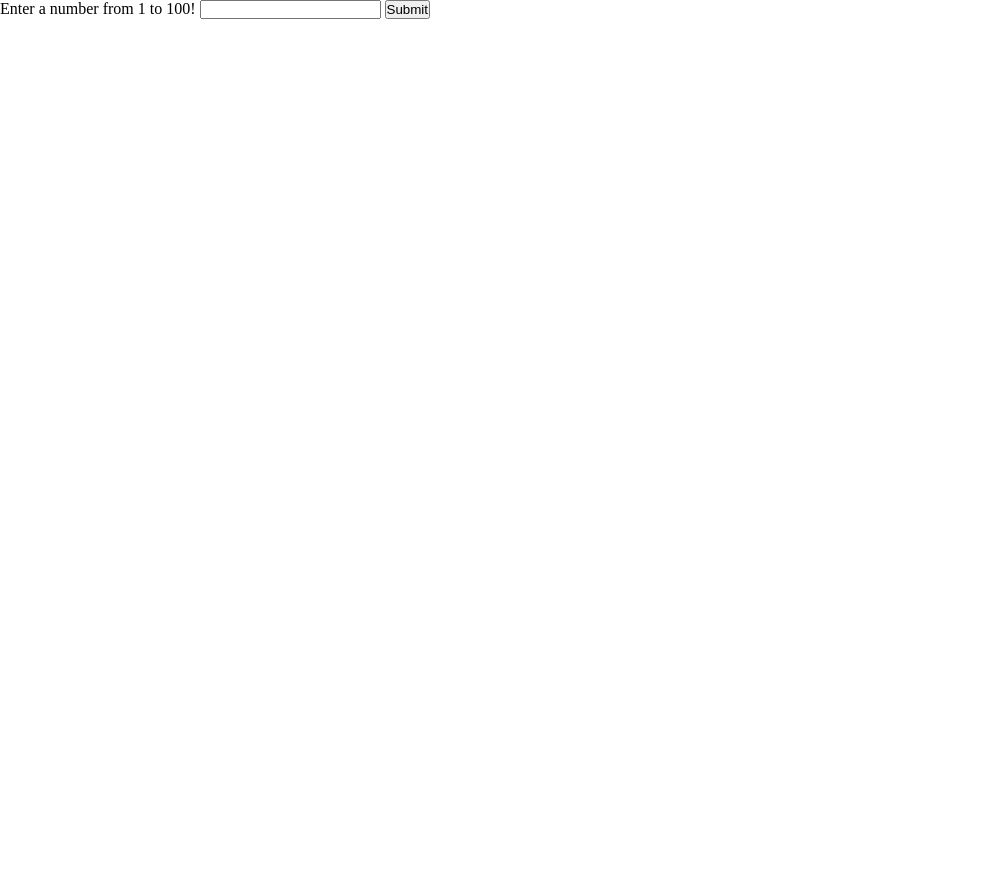
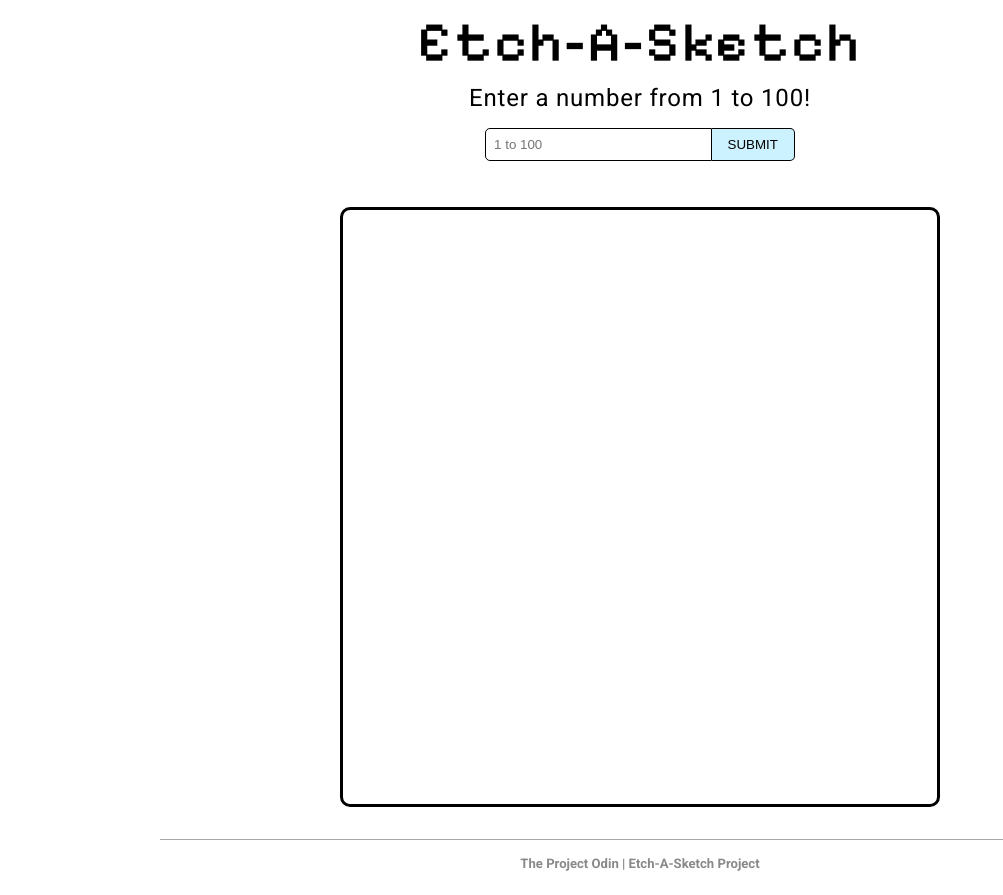
Before and after one commit to lumuellelumelay/etch-a-sketch, a plain HTML site: page index.html in a window 1280 px wide. Shown: the whole page, without its empty margins (0-1003 px from the left). Before the commit the page ends 800 px from the top, so only its background shows below. Drawn offline with Linux system fonts and the light colour scheme.

Commit message:
Added Styles

```diff
--- a/index.html
+++ b/index.html
@@ -4,17 +4,32 @@
     <meta charset="UTF-8">
     <meta name="viewport" content="width=device-width, initial-scale=1.0">
     <link rel="stylesheet" href="style.css">
+    <link href="https://fonts.googleapis.com/css2?family=Pixelify+Sans:wght@400..700&family=Roboto:ital,wght@0,100;0,300;0,400;0,500;0,700;0,900;1,100;1,300;1,400;1,500;1,700;1,900&family=Space+Mono&display=swap" rel="stylesheet">
     <title>Etch-A-Sketch</title>
 </head>
 <body>
-    <div id="input-container">
-        <label for="item"> Enter a number from 1 to 100! </label>
-        <input type="text" id="userInput">
-        <button>Submit</button>
-    </div>
-    <div id="grid-container">
+    <header>
+        <h1 class="hero-title">Etch-A-Sketch</h1>
+    </header>
 
-    </div>
+        <div class="container">
+            <div id="input-container" class="input-container">
+                <label for="item"> Enter a number from 1 to 100! </label>
+                <div class="input-wrapper">
+                    <input type="text" id="userInput" placeholder="1 to 100">
+                    <button>SUBMIT</button>
+                </div>
+            </div>
+
+
+            <div id="grid-container" class="grid-container">
+                <!-- contianer that's gonna hold the grid -->
+            </div>
+        </div>
+
+        <footer>
+            <h3>The Project Odin | Etch-A-Sketch Project </h3>
+        </footer>
     <script src="app.js"></script>
 </body>
 </html>
--- a/style.css
+++ b/style.css
@@ -3,3 +3,95 @@
     margin: 0;
     padding: 0;
 }
+
+body {
+    display: grid;
+    place-content: center;
+    font-family: "Roboto", serif;
+}
+
+.hero-title {
+    font-family: "Pixelify Sans", 'Times', serif;
+    font-weight: 500;
+    font-size: 3.5em;
+
+    letter-spacing: 3px;
+    line-height: 1.5;
+    text-align: center;
+}
+
+.container {
+    display: grid;
+    justify-content: center;
+    width: 960px;
+}
+
+.input-container {
+    display: grid;
+    justify-content: center;
+}
+
+.input-container label {
+    text-align: center;
+    letter-spacing: 0.8px;
+    font-size: 1.5em;
+}
+
+.input-container .input-wrapper {
+    display: flex;
+    justify-content: center;
+    padding: 1rem;
+}
+
+.input-wrapper {
+    display: flex;
+    width: 100%;
+    max-width: 400px;
+}
+
+.input-wrapper input {
+    flex-grow: 1;
+    padding: 0.5rem;
+    border: 1.2px solid black;
+    border-radius: 5px 0 0 5px;
+}
+
+.input-wrapper input:focus{
+    outline: none;
+}
+
+.input-wrapper button {
+    padding: 0.5rem 1rem;
+    border: 1.2px solid black;
+    border-left: none;
+    border-radius: 0 5px 5px 0;
+
+    cursor: pointer;
+    background-color: rgb(205, 242, 255);
+
+    font-weight: 500;
+}
+
+.input-wrapper button:hover {
+    background-color: rgb(209, 255, 205);
+}
+
+
+.grid-container {
+    height: 600px;
+    width: 600px;
+    border: 3px solid black;
+    border-radius: 10px;
+    margin-top: 5%;
+}
+
+footer {
+    border-top: 1px solid rgba(83, 83, 83, 0.5);
+    color: rgba(19, 19, 19, 0.5);
+    text-align: center;
+    font-size: 0.7em;
+
+    padding: 1.5rem;
+    margin-top: 2rem;
+    padding-top: 1rem;
+}
```
